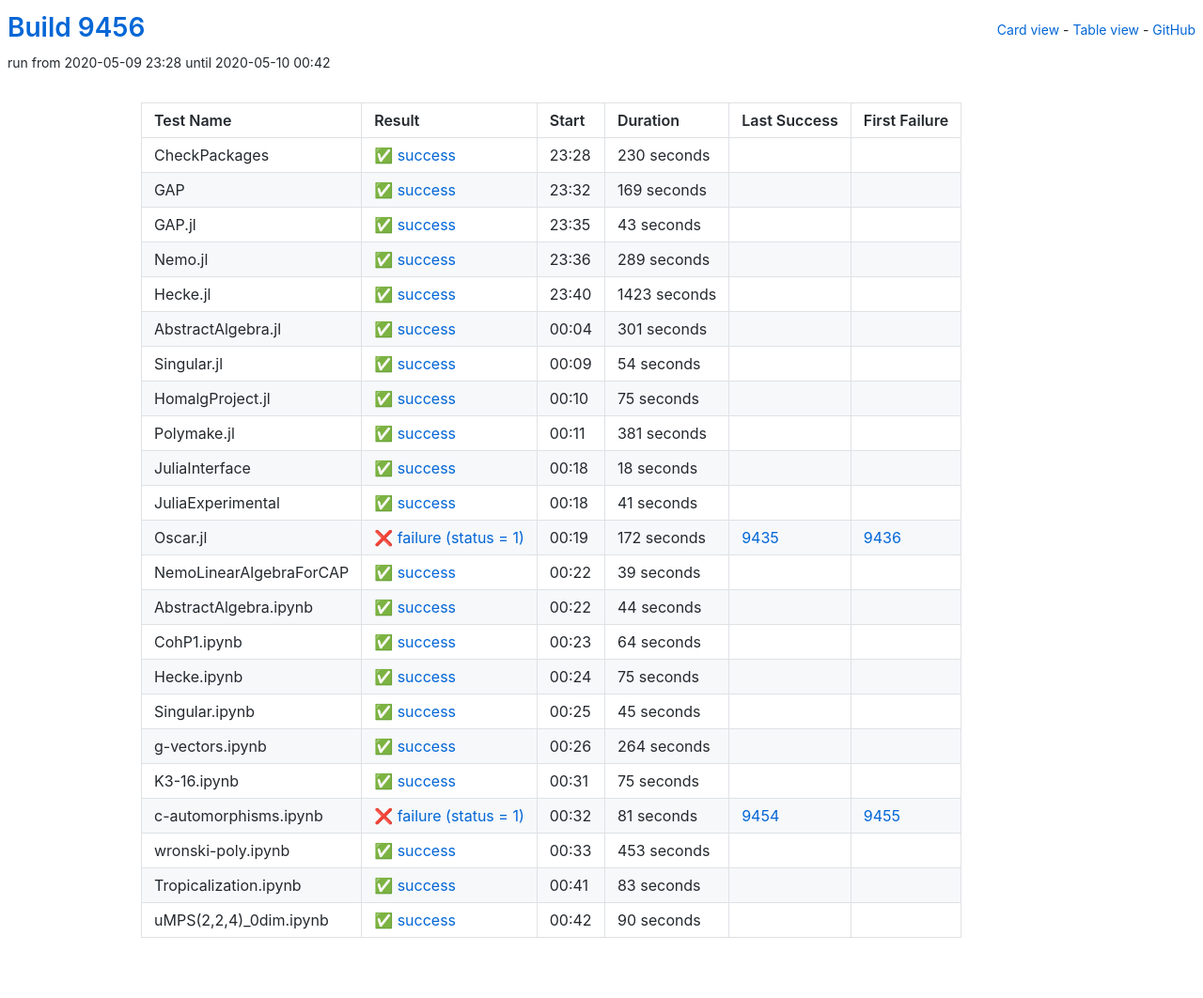
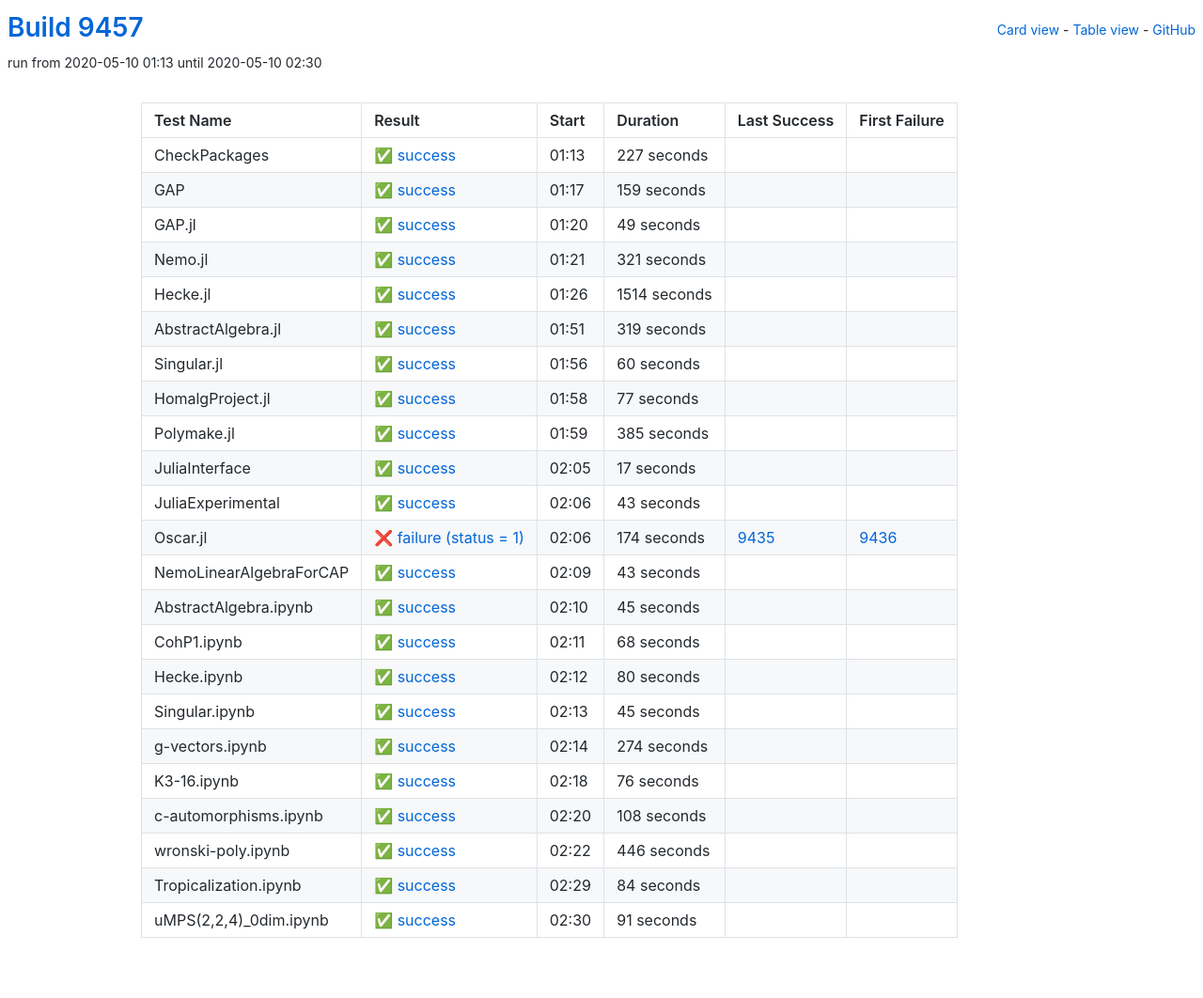
Before and after one commit to oscar-system/oscar-ci-status, a Jekyll site: the page built from table.html, in a window 1280 px wide. Shown: the whole page at 94% size. Built offline with Jekyll 4.4.1, drawn with Linux system fonts in a browser that asks for light colours.

Commit message:
Build 9457

```diff
--- a/_data/ci.yml
+++ b/_data/ci.yml
@@ -1,197 +1,197 @@
-build: 9456
-build_url: https://oscarci.mathematik.uni-kl.de/job/oscar/9456/
+build: 9457
+build_url: https://oscarci.mathematik.uni-kl.de/job/oscar/9457/
 job: oscar
 tests:
-- duration: 230
+- duration: 227
   exitcode: 0
   first_failure: false
   first_failure_url: null
   id: checkpackages
   last_success: false
   last_success_url: null
-  log: https://oscarci.mathematik.uni-kl.de/job/oscar/9456/artifact/logs/build-9456/CheckPackages.log
+  log: https://oscarci.mathematik.uni-kl.de/job/oscar/9457/artifact/logs/build-9457/CheckPackages.log
   name: CheckPackages
-  start: 2020-05-09 23:28
+  start: 2020-05-10 01:13
   status: success
   success: true
-- duration: 169
+- duration: 159
   exitcode: 0
   first_failure: false
   first_failure_url: null
   id: gap
   last_success: false
   last_success_url: null
-  log: https://oscarci.mathematik.uni-kl.de/job/oscar/9456/artifact/logs/build-9456/GAP.log
+  log: https://oscarci.mathematik.uni-kl.de/job/oscar/9457/artifact/logs/build-9457/GAP.log
   name: GAP
-  start: 2020-05-09 23:32
+  start: 2020-05-10 01:17
+  status: success
+  success: true
+- duration: 49
+  exitcode: 0
+  first_failure: false
+  first_failure_url: null
+  id: gap-jl
+  last_success: false
+  last_success_url: null
+  log: https://oscarci.mathematik.uni-kl.de/job/oscar/9457/artifact/logs/build-9457/GAP.jl.log
+  name: GAP.jl
+  start: 2020-05-10 01:20
+  status: success
+  success: true
+- duration: 321
+  exitcode: 0
+  first_failure: false
+  first_failure_url: null
+  id: nemo-jl
+  last_success: false
+  last_success_url: null
+  log: https://oscarci.mathematik.uni-kl.de/job/oscar/9457/artifact/logs/build-9457/Nemo.jl.log
+  name: Nemo.jl
+  start: 2020-05-10 01:21
+  status: success
+  success: true
+- duration: 1514
+  exitcode: 0
+  first_failure: false
+  first_failure_url: null
+  id: hecke-jl
+  last_success: false
+  last_success_url: null
+  log: https://oscarci.mathematik.uni-kl.de/job/oscar/9457/artifact/logs/build-9457/Hecke.jl.log
+  name: Hecke.jl
+  start: 2020-05-10 01:26
+  status: success
+  success: true
+- duration: 319
+  exitcode: 0
+  first_failure: false
+  first_failure_url: null
+  id: abstractalgebra-jl
+  last_success: false
+  last_success_url: null
+  log: https://oscarci.mathematik.uni-kl.de/job/oscar/9457/artifact/logs/build-9457/AbstractAlgebra.jl.log
+  name: AbstractAlgebra.jl
+  start: 2020-05-10 01:51
+  status: success
+  success: true
+- duration: 60
+  exitcode: 0
+  first_failure: false
+  first_failure_url: null
+  id: singular-jl
+  last_success: false
+  last_success_url: null
+  log: https://oscarci.mathematik.uni-kl.de/job/oscar/9457/artifact/logs/build-9457/Singular.jl.log
+  name: Singular.jl
+  start: 2020-05-10 01:56
+  status: success
+  success: true
+- duration: 77
+  exitcode: 0
+  first_failure: false
+  first_failure_url: null
+  id: homalgproject-jl
+  last_success: false
+  last_success_url: null
+  log: https://oscarci.mathematik.uni-kl.de/job/oscar/9457/artifact/logs/build-9457/HomalgProject.jl.log
+  name: HomalgProject.jl
+  start: 2020-05-10 01:58
+  status: success
+  success: true
+- duration: 385
+  exitcode: 0
+  first_failure: false
+  first_failure_url: null
+  id: polymake-jl
+  last_success: false
+  last_success_url: null
+  log: https://oscarci.mathematik.uni-kl.de/job/oscar/9457/artifact/logs/build-9457/Polymake.jl.log
+  name: Polymake.jl
+  start: 2020-05-10 01:59
+  status: success
+  success: true
+- duration: 17
+  exitcode: 0
+  first_failure: false
+  first_failure_url: null
+  id: juliainterface
+  last_success: false
+  last_success_url: null
+  log: https://oscarci.mathematik.uni-kl.de/job/oscar/9457/artifact/logs/build-9457/JuliaInterface.log
+  name: JuliaInterface
+  start: 2020-05-10 02:05
   status: success
   success: true
 - duration: 43
   exitcode: 0
   first_failure: false
   first_failure_url: null
-  id: gap-jl
-  last_success: false
-  last_success_url: null
-  log: https://oscarci.mathematik.uni-kl.de/job/oscar/9456/artifact/logs/build-9456/GAP.jl.log
-  name: GAP.jl
-  start: 2020-05-09 23:35
-  status: success
-  success: true
-- duration: 289
-  exitcode: 0
-  first_failure: false
-  first_failure_url: null
-  id: nemo-jl
-  last_success: false
-  last_success_url: null
-  log: https://oscarci.mathematik.uni-kl.de/job/oscar/9456/artifact/logs/build-9456/Nemo.jl.log
-  name: Nemo.jl
-  start: 2020-05-09 23:36
-  status: success
-  success: true
-- duration: 1423
-  exitcode: 0
-  first_failure: false
-  first_failure_url: null
-  id: hecke-jl
-  last_success: false
-  last_success_url: null
-  log: https://oscarci.mathematik.uni-kl.de/job/oscar/9456/artifact/logs/build-9456/Hecke.jl.log
-  name: Hecke.jl
-  start: 2020-05-09 23:40
-  status: success
-  success: true
-- duration: 301
-  exitcode: 0
-  first_failure: false
-  first_failure_url: null
-  id: abstractalgebra-jl
-  last_success: false
-  last_success_url: null
-  log: https://oscarci.mathematik.uni-kl.de/job/oscar/9456/artifact/logs/build-9456/AbstractAlgebra.jl.log
-  name: AbstractAlgebra.jl
-  start: 2020-05-10 00:04
-  status: success
-  success: true
-- duration: 54
-  exitcode: 0
-  first_failure: false
-  first_failure_url: null
-  id: singular-jl
-  last_success: false
-  last_success_url: null
-  log: https://oscarci.mathematik.uni-kl.de/job/oscar/9456/artifact/logs/build-9456/Singular.jl.log
-  name: Singular.jl
-  start: 2020-05-10 00:09
-  status: success
-  success: true
-- duration: 75
-  exitcode: 0
-  first_failure: false
-  first_failure_url: null
-  id: homalgproject-jl
-  last_success: false
-  last_success_url: null
-  log: https://oscarci.mathematik.uni-kl.de/job/oscar/9456/artifact/logs/build-9456/HomalgProject.jl.log
-  name: HomalgProject.jl
-  start: 2020-05-10 00:10
-  status: success
-  success: true
-- duration: 381
-  exitcode: 0
-  first_failure: false
-  first_failure_url: null
-  id: polymake-jl
-  last_success: false
-  last_success_url: null
-  log: https://oscarci.mathematik.uni-kl.de/job/oscar/9456/artifact/logs/build-9456/Polymake.jl.log
-  name: Polymake.jl
-  start: 2020-05-10 00:11
-  status: success
-  success: true
-- duration: 18
-  exitcode: 0
-  first_failure: false
-  first_failure_url: null
-  id: juliainterface
-  last_success: false
-  last_success_url: null
-  log: https://oscarci.mathematik.uni-kl.de/job/oscar/9456/artifact/logs/build-9456/JuliaInterface.log
-  name: JuliaInterface
-  start: 2020-05-10 00:18
-  status: success
-  success: true
-- duration: 41
-  exitcode: 0
-  first_failure: false
-  first_failure_url: null
   id: juliaexperimental
   last_success: false
   last_success_url: null
-  log: https://oscarci.mathematik.uni-kl.de/job/oscar/9456/artifact/logs/build-9456/JuliaExperimental.log
+  log: https://oscarci.mathematik.uni-kl.de/job/oscar/9457/artifact/logs/build-9457/JuliaExperimental.log
   name: JuliaExperimental
-  start: 2020-05-10 00:18
+  start: 2020-05-10 02:06
   status: success
   success: true
-- duration: 172
+- duration: 174
   exitcode: 1
   first_failure: 9436
   first_failure_url: https://oscarci.mathematik.uni-kl.de/job/oscar/9436/
   id: oscar-jl
   last_success: 9435
   last_success_url: https://oscarci.mathematik.uni-kl.de/job/oscar/9435/
-  log: https://oscarci.mathematik.uni-kl.de/job/oscar/9456/artifact/logs/build-9456/Oscar.jl.log
+  log: https://oscarci.mathematik.uni-kl.de/job/oscar/9457/artifact/logs/build-9457/Oscar.jl.log
   name: Oscar.jl
-  start: 2020-05-10 00:19
+  start: 2020-05-10 02:06
   status: failure
   success: false
-- duration: 39
+- duration: 43
   exitcode: 0
   first_failure: false
   first_failure_url: null
   id: nemolinearalgebraforcap
   last_success: false
   last_success_url: null
-  log: https://oscarci.mathematik.uni-kl.de/job/oscar/9456/artifact/logs/build-9456/NemoLinearAlgebraForCAP.log
+  log: https://oscarci.mathematik.uni-kl.de/job/oscar/9457/artifact/logs/build-9457/NemoLinearAlgebraForCAP.log
   name: NemoLinearAlgebraForCAP
-  start: 2020-05-10 00:22
+  start: 2020-05-10 02:09
   status: success
   success: true
-- duration: 44
+- duration: 45
   exitcode: 0
   first_failure: false
   first_failure_url: null
   id: abstractalgebra-ipynb
   last_success: false
   last_success_url: null
-  log: https://oscarci.mathematik.uni-kl.de/job/oscar/9456/artifact/logs/build-9456/AbstractAlgebra.ipynb.log
+  log: https://oscarci.mathematik.uni-kl.de/job/oscar/9457/artifact/logs/build-9457/AbstractAlgebra.ipynb.log
   name: AbstractAlgebra.ipynb
-  start: 2020-05-10 00:22
+  start: 2020-05-10 02:10
   status: success
   success: true
-- duration: 64
+- duration: 68
   exitcode: 0
   first_failure: false
   first_failure_url: null
   id: cohp1-ipynb
   last_success: false
   last_success_url: null
-  log: https://oscarci.mathematik.uni-kl.de/job/oscar/9456/artifact/logs/build-9456/CohP1.ipynb.log
+  log: https://oscarci.mathematik.uni-kl.de/job/oscar/9457/artifact/logs/build-9457/CohP1.ipynb.log
   name: CohP1.ipynb
-  start: 2020-05-10 00:23
+  start: 2020-05-10 02:11
   status: success
   success: true
-- duration: 75
+- duration: 80
   exitcode: 0
   first_failure: false
   first_failure_url: null
   id: hecke-ipynb
   last_success: false
   last_success_url: null
-  log: https://oscarci.mathematik.uni-kl.de/job/oscar/9456/artifact/logs/build-9456/Hecke.ipynb.log
+  log: https://oscarci.mathematik.uni-kl.de/job/oscar/9457/artifact/logs/build-9457/Hecke.ipynb.log
   name: Hecke.ipynb
-  start: 2020-05-10 00:24
+  start: 2020-05-10 02:12
   status: success
   success: true
 - duration: 45
@@ -201,80 +201,80 @@
   id: singular-ipynb
   last_success: false
   last_success_url: null
-  log: https://oscarci.mathematik.uni-kl.de/job/oscar/9456/artifact/logs/build-9456/Singular.ipynb.log
+  log: https://oscarci.mathematik.uni-kl.de/job/oscar/9457/artifact/logs/build-9457/Singular.ipynb.log
   name: Singular.ipynb
-  start: 2020-05-10 00:25
+  start: 2020-05-10 02:13
   status: success
   success: true
-- duration: 264
+- duration: 274
   exitcode: 0
   first_failure: false
   first_failure_url: null
   id: g-vectors-ipynb
   last_success: false
   last_success_url: null
-  log: https://oscarci.mathematik.uni-kl.de/job/oscar/9456/artifact/logs/build-9456/g-vectors.ipynb.log
+  log: https://oscarci.mathematik.uni-kl.de/job/oscar/9457/artifact/logs/build-9457/g-vectors.ipynb.log
   name: g-vectors.ipynb
-  start: 2020-05-10 00:26
+  start: 2020-05-10 02:14
   status: success
   success: true
-- duration: 75
+- duration: 76
   exitcode: 0
   first_failure: false
   first_failure_url: null
   id: k3-16-ipynb
   last_success: false
   last_success_url: null
-  log: https://oscarci.mathematik.uni-kl.de/job/oscar/9456/artifact/logs/build-9456/K3-16.ipynb.log
+  log: https://oscarci.mathematik.uni-kl.de/job/oscar/9457/artifact/logs/build-9457/K3-16.ipynb.log
   name: K3-16.ipynb
-  start: 2020-05-10 00:31
+  start: 2020-05-10 02:18
   status: success
   success: true
-- duration: 81
-  exitcode: 1
-  first_failure: 9455
-  first_failure_url: https://oscarci.mathematik.uni-kl.de/job/oscar/9455/
+- duration: 108
+  exitcode: 0
+  first_failure: false
+  first_failure_url: null
   id: c-automorphisms-ipynb
-  last_success: 9454
-  last_success_url: https://oscarci.mathematik.uni-kl.de/job/oscar/9454/
-  log: https://oscarci.mathematik.uni-kl.de/job/oscar/9456/artifact/logs/build-9456/c-automorphisms.ipynb.log
+  last_success: false
+  last_success_url: null
+  log: https://oscarci.mathematik.uni-kl.de/job/oscar/9457/artifact/logs/build-9457/c-automorphisms.ipynb.log
   name: c-automorphisms.ipynb
-  start: 2020-05-10 00:32
-  status: failure
-  success: false
-- duration: 453
+  start: 2020-05-10 02:20
+  status: success
+  success: true
+- duration: 446
   exitcode: 0
   first_failure: false
   first_failure_url: null
   id: wronski-poly-ipynb
   last_success: false
   last_success_url: null
-  log: https://oscarci.mathematik.uni-kl.de/job/oscar/9456/artifact/logs/build-9456/wronski-poly.ipynb.log
+  log: https://oscarci.mathematik.uni-kl.de/job/oscar/9457/artifact/logs/build-9457/wronski-poly.ipynb.log
   name: wronski-poly.ipynb
-  start: 2020-05-10 00:33
+  start: 2020-05-10 02:22
   status: success
   success: true
-- duration: 83
+- duration: 84
   exitcode: 0
   first_failure: false
   first_failure_url: null
   id: tropicalization-ipynb
   last_success: false
   last_success_url: null
-  log: https://oscarci.mathematik.uni-kl.de/job/oscar/9456/artifact/logs/build-9456/Tropicalization.ipynb.log
+  log: https://oscarci.mathematik.uni-kl.de/job/oscar/9457/artifact/logs/build-9457/Tropicalization.ipynb.log
   name: Tropicalization.ipynb
-  start: 2020-05-10 00:41
+  start: 2020-05-10 02:29
   status: success
   success: true
-- duration: 90
+- duration: 91
   exitcode: 0
   first_failure: false
   first_failure_url: null
   id: umps-2-2-4-0dim-ipynb
   last_success: false
   last_success_url: null
-  log: https://oscarci.mathematik.uni-kl.de/job/oscar/9456/artifact/logs/build-9456/uMPS-2-2-4-_0dim.ipynb.log
+  log: https://oscarci.mathematik.uni-kl.de/job/oscar/9457/artifact/logs/build-9457/uMPS-2-2-4-_0dim.ipynb.log
   name: uMPS(2,2,4)_0dim.ipynb
-  start: 2020-05-10 00:42
+  start: 2020-05-10 02:30
   status: success
   success: true
```
Also changed, not shown: README.md.
